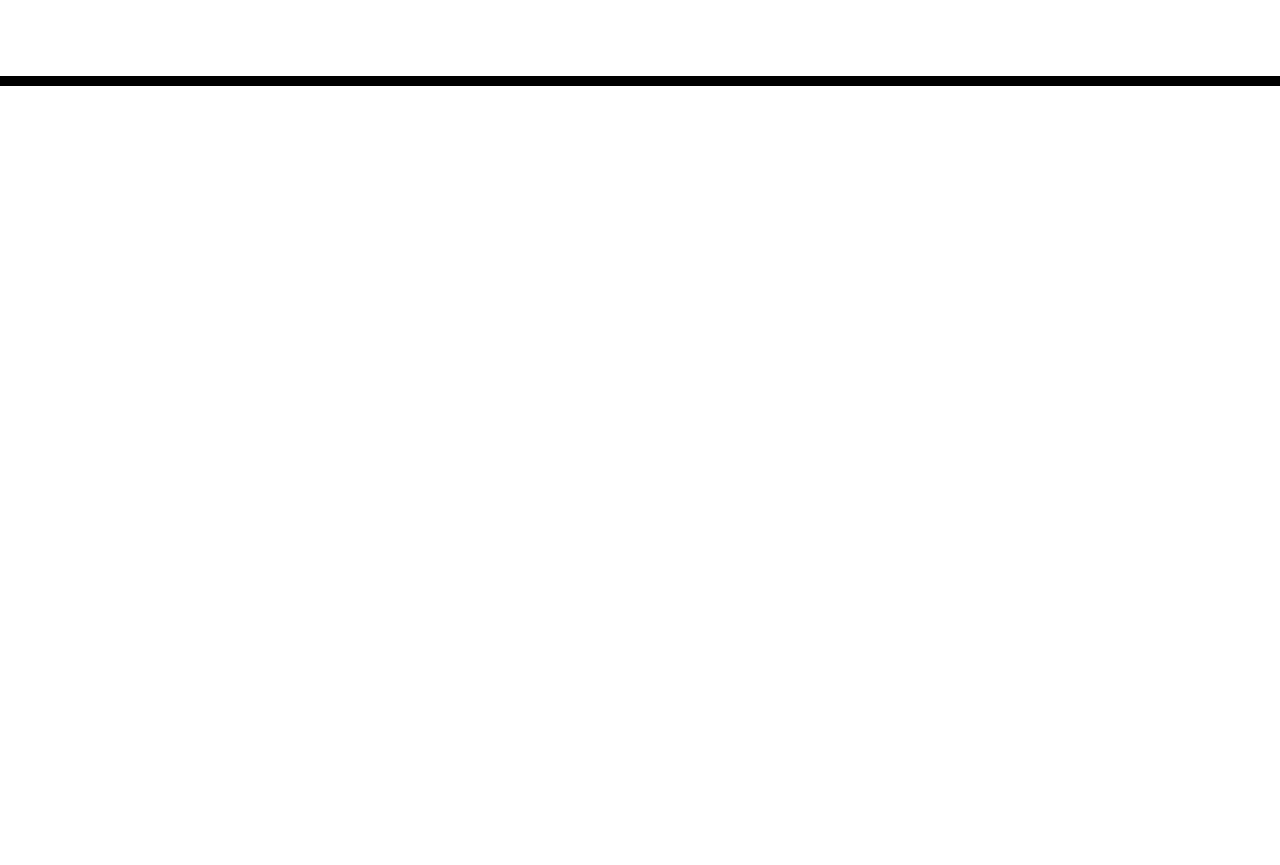
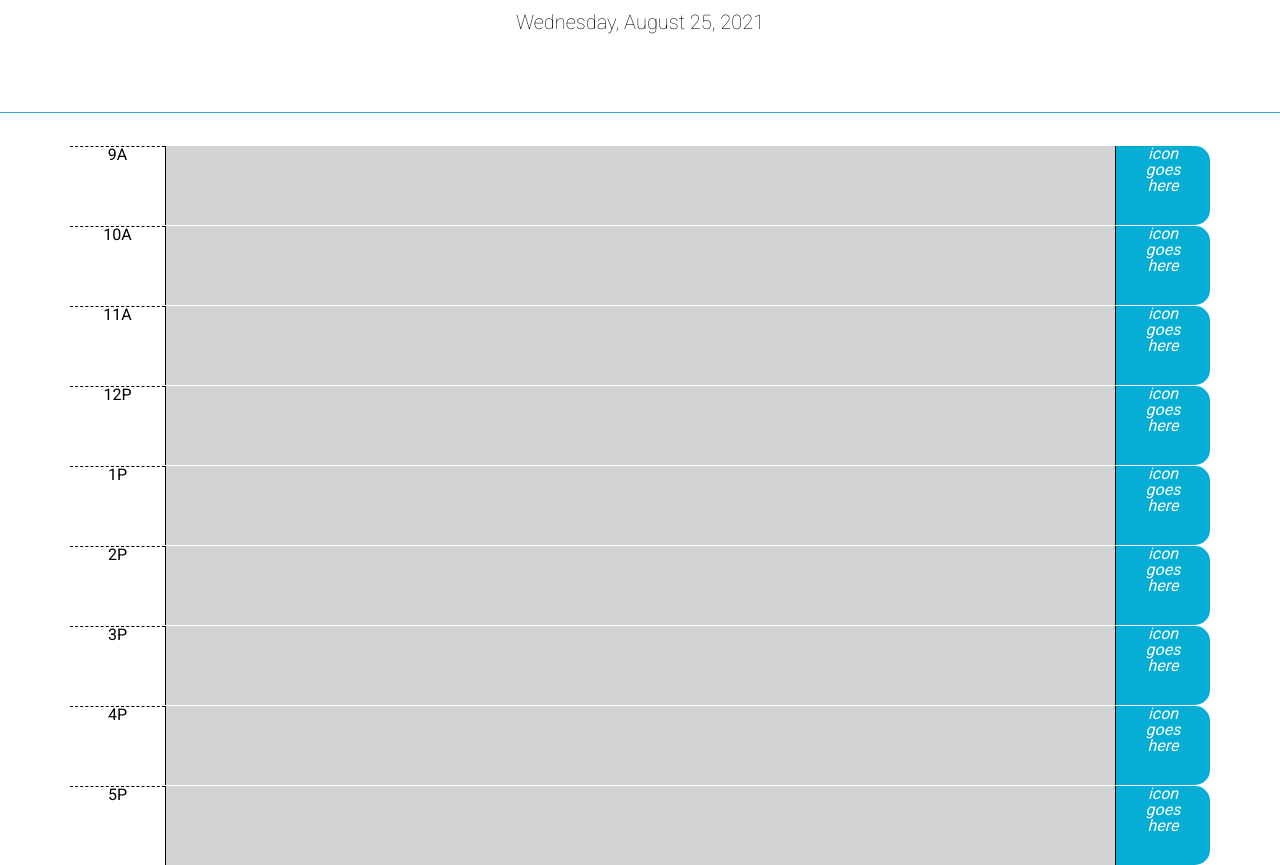
Before and after one commit to ggzaragoza/Zaragoza-HW-Wk5-DayPlanner, a plain HTML site: page index.html in a window 1280 px wide. Shown: the part 182-1047 px from the top of the page. Before the commit the page ends 800 px from the top, so only its background shows below. Drawn offline with nearby package versions, Linux system fonts and the light colour scheme; files that its build step writes are made by us from their sources.

Commit message:
Added basic layout of calendar

```diff
--- a/assets/script.js
+++ b/assets/script.js
@@ -0,0 +1,2 @@
+var today = moment();
+$("#currentDay").text(today.format("dddd, MMMM D, YYYY"));
--- a/assets/style.css
+++ b/assets/style.css
@@ -1,5 +1,5 @@
 body {
-    font-family: 'Open Sans', sans-serif;
+    font-family: 'Roboto', sans-serif;
     font-size: 16px;
     line-height: 1;
   }
@@ -18,7 +18,7 @@ body {
     background-color: transparent;
     color: black;
     border-radius: 0;
-    border-bottom: 10px solid black;
+    border-bottom: 1px solid #2ea5dd;
   }
 
   .description {
@@ -48,7 +48,7 @@ body {
   }
 
   .present {
-    background-color: #ff6961;
+    background-color: #2ea5dd;
     color: white;
   }
 
--- a/index.html
+++ b/index.html
@@ -20,11 +20,11 @@
     />
 
     <link
-      href="https://fonts.googleapis.com/css?family=Open+Sans&display=swap"
+      href="https://fonts.googleapis.com/css2?family=Roboto:wght@100;400;500&display=swap"
       rel="stylesheet"
     />
 
-    <link rel="stylesheet" href="style.css" />
+    <link rel="stylesheet" href="./assets/style.css" />
 
     <title>Work Day Scheduler</title>
 
@@ -43,11 +43,84 @@
     </header>
 
     <div class="container">
-      <!-- Timeblocks go here -->
+
+        <div class="time-block">
+            <div class="row">
+                <div class="hour col-1"><p>9A</p></div>
+                <textarea class="description past col-10"></textarea>
+                <div class="saveBtn col-1"><i>icon goes here</i></div>
+            </div>
+        </div>
+
+        <div class="time-block">
+            <div class="row">
+                <div class="hour col-1"><p>10A</p></div>
+                <textarea class="description past col-10"></textarea>
+                <div class="saveBtn col-1"><i>icon goes here</i></div>
+            </div>
+        </div>
+
+        <div class="time-block">
+            <div class="row">
+                <div class="hour col-1"><p>11A</p></div>
+                <textarea class="description past col-10"></textarea>
+                <div class="saveBtn col-1"><i>icon goes here</i></div>
+            </div>
+        </div>
+
+        <div class="time-block">
+            <div class="row">
+                <div class="hour col-1"><p>12P</p></div>
+                <textarea class="description past col-10"></textarea>
+                <div class="saveBtn col-1"><i>icon goes here</i></div>
+            </div>
+        </div>
+
+        <div class="time-block">
+            <div class="row">
+                <div class="hour col-1"><p>1P</p></div>
+                <textarea class="description past col-10"></textarea>
+                <div class="saveBtn col-1"><i>icon goes here</i></div>
+            </div>
+        </div>
+
+        <div class="time-block">
+            <div class="row">
+                <div class="hour col-1"><p>2P</p></div>
+                <textarea class="description past col-10"></textarea>
+                <div class="saveBtn col-1"><i>icon goes here</i></div>
+            </div>
+        </div>
+
+        <div class="time-block">
+            <div class="row">
+                <div class="hour col-1"><p>3P</p></div>
+                <textarea class="description past col-10"></textarea>
+                <div class="saveBtn col-1"><i>icon goes here</i></div>
+            </div>
+        </div>
+
+        <div class="time-block">
+            <div class="row">
+                <div class="hour col-1"><p>4P</p></div>
+                <textarea class="description past col-10"></textarea>
+                <div class="saveBtn col-1"><i>icon goes here</i></div>
+            </div>
+        </div>
+
+        <div class="time-block">
+            <div class="row">
+                <div class="hour col-1"><p>5P</p></div>
+                <textarea class="description past col-10"></textarea>
+                <div class="saveBtn col-1"><i>icon goes here</i></div>
+            </div>
+        </div>
+
     </div>
 
     <script src="https://cdnjs.cloudflare.com/ajax/libs/jquery/3.2.1/jquery.min.js"></script>
     <script src="https://cdnjs.cloudflare.com/ajax/libs/moment.js/2.24.0/moment.min.js"></script>
+    <script src="./assets/script.js"></script>
 
   </body>
 
```
